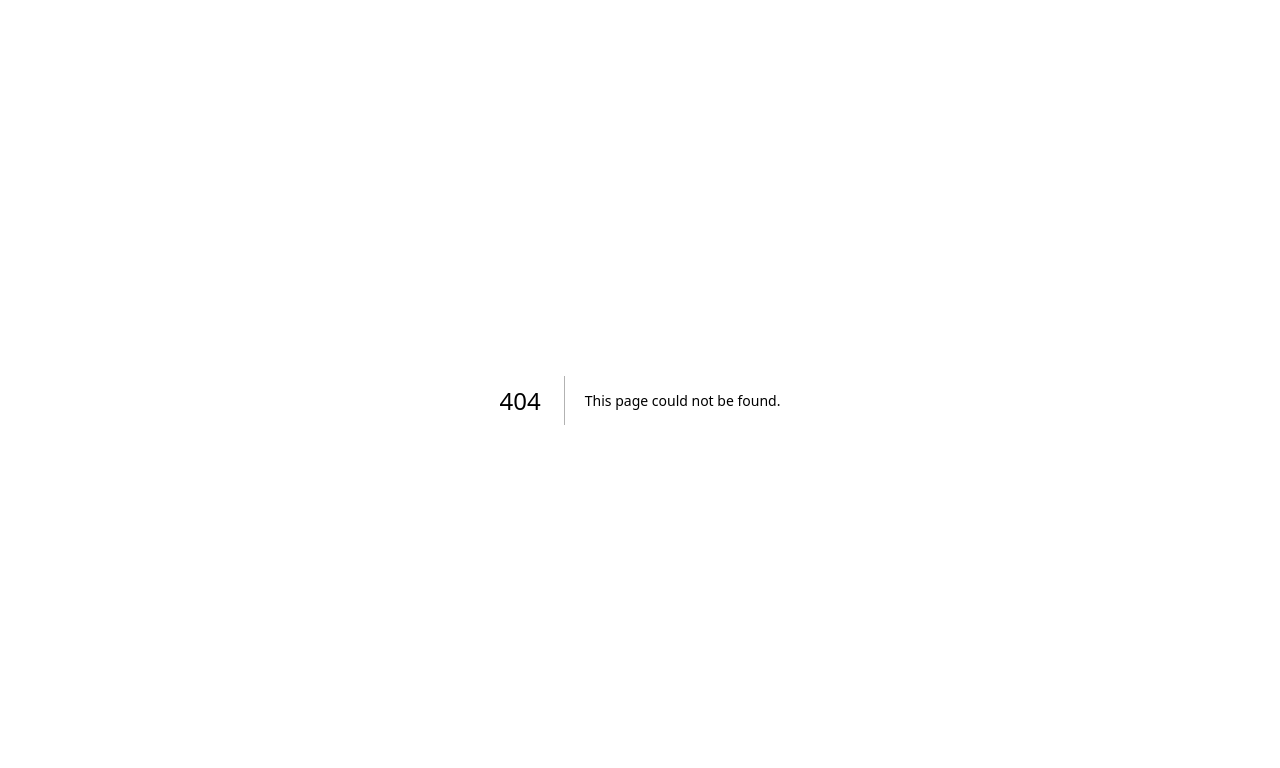
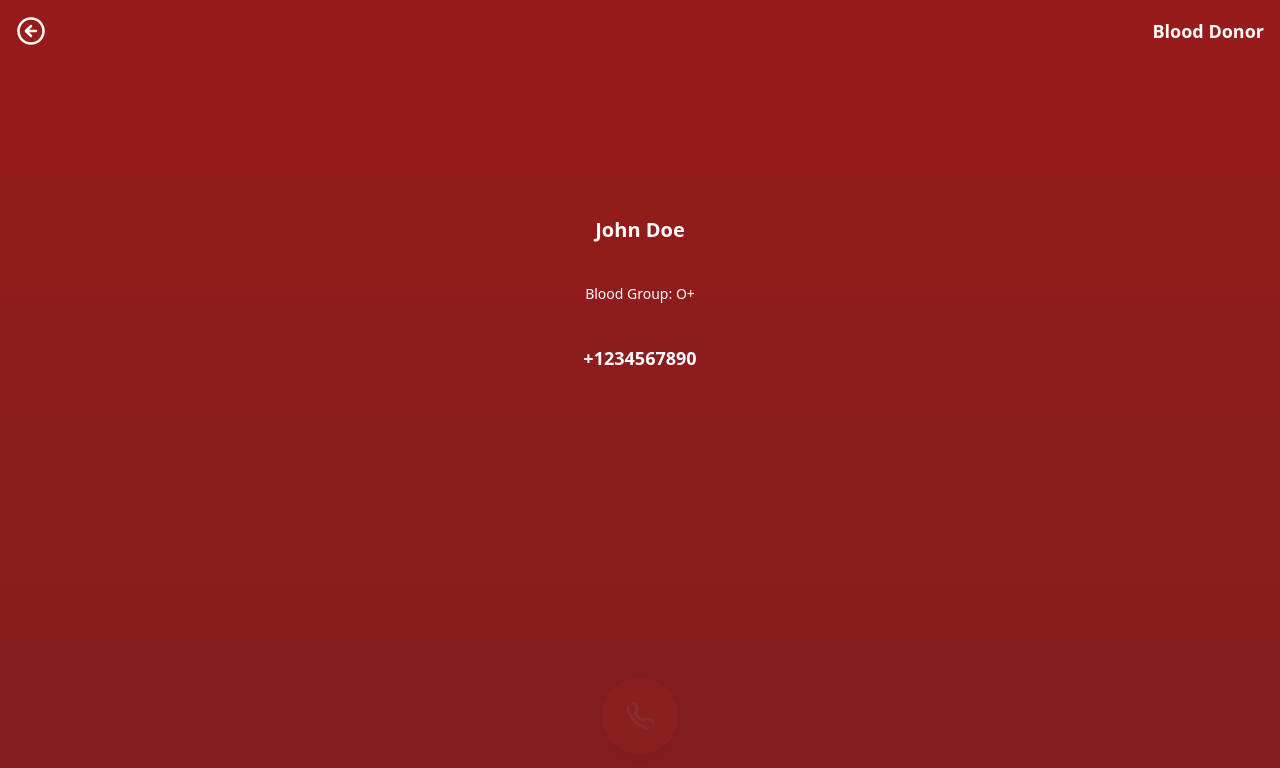
Before and after one commit to mdsajalali/blood-donor-app, a Next.js app: page /blood-donor-call in a window 1280 px wide. Before the commit this address had no page. Shown: the top 768 px of the page. Built offline with nearby package versions, Linux system fonts and the light colour scheme.

Commit message:
add: blood donor call

```diff
--- /dev/null
+++ b/src/app/(dashboard)/blood-donor-call/page.tsx
@@ -0,0 +1,37 @@
+import { Phone, ArrowLeftCircle } from "lucide-react";
+import Link from "next/link";
+
+const BloodDonorCall = () => {
+  return (
+    <div className="relative w-full h-screen bg-gradient-to-b from-red-800 to-red-900">
+      {/* Top Bar with Back Icon and Heading */}
+      <div className="absolute top-4 left-4 right-4 flex  items-center justify-between">
+        <Link href="/dashboard">
+          <ArrowLeftCircle className="text-white" size={30} />
+        </Link>
+        <h1 className="text-lg font-semibold text-white">Blood Donor</h1>
+      </div>
+
+      {/* Blood Donor Info */}
+      <div className="absolute top-1/4 left-4 right-4 p-4  ">
+        <div className="text-center">
+          <p className="text-xl font-bold text-white">John Doe</p>
+          <p className="text-sm text-white my-10">Blood Group: O+</p>
+          <p className="text-lg font-semibold text-white mt-2">+1234567890</p>
+        </div>
+      </div>
+
+      {/* Call Icon with Animation */}
+      <div className="absolute bottom-16 left-4 right-4 flex justify-center items-center">
+        <div className="relative">
+          <Phone
+            className="text-white bg-red-500 p-3 rounded-full shadow-lg animate-ping"
+            size={40}
+          />
+        </div>
+      </div>
+    </div>
+  );
+};
+
+export default BloodDonorCall;
--- a/src/app/(dashboard)/map/page.tsx
+++ b/src/app/(dashboard)/map/page.tsx
@@ -1,4 +1,5 @@
 import { Search } from "lucide-react";
+import Link from "next/link";
 
 const Map = () => {
   return (
@@ -24,9 +25,11 @@ const Map = () => {
       </div>
 
       <div className="absolute bottom-4 left-4 right-4">
-        <button className="w-full uppercase bg-red-500 text-white py-3 rounded-lg shadow-lg hover:bg-blue-600">
-          Nearby Seekers
-        </button>
+        <Link href="/blood-donor-call">
+          <button className="w-full uppercase bg-red-500 text-white py-3 rounded-lg shadow-lg hover:bg-red-600">
+            Nearby Seekers
+          </button>
+        </Link>
       </div>
     </div>
   );
```
